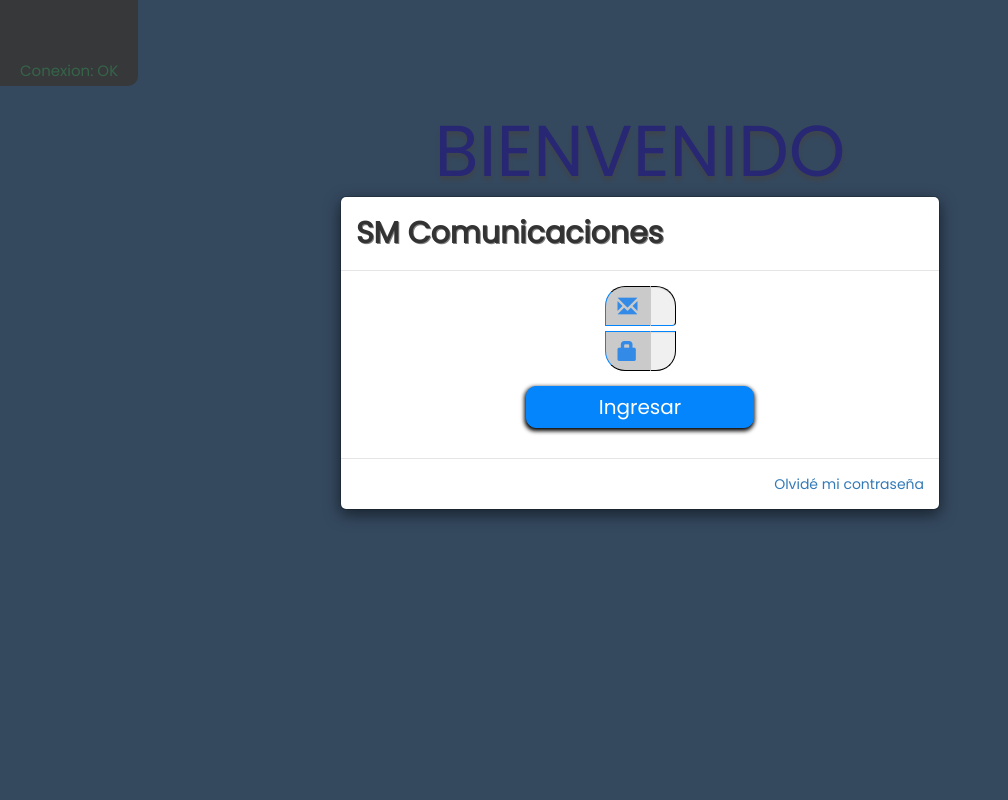
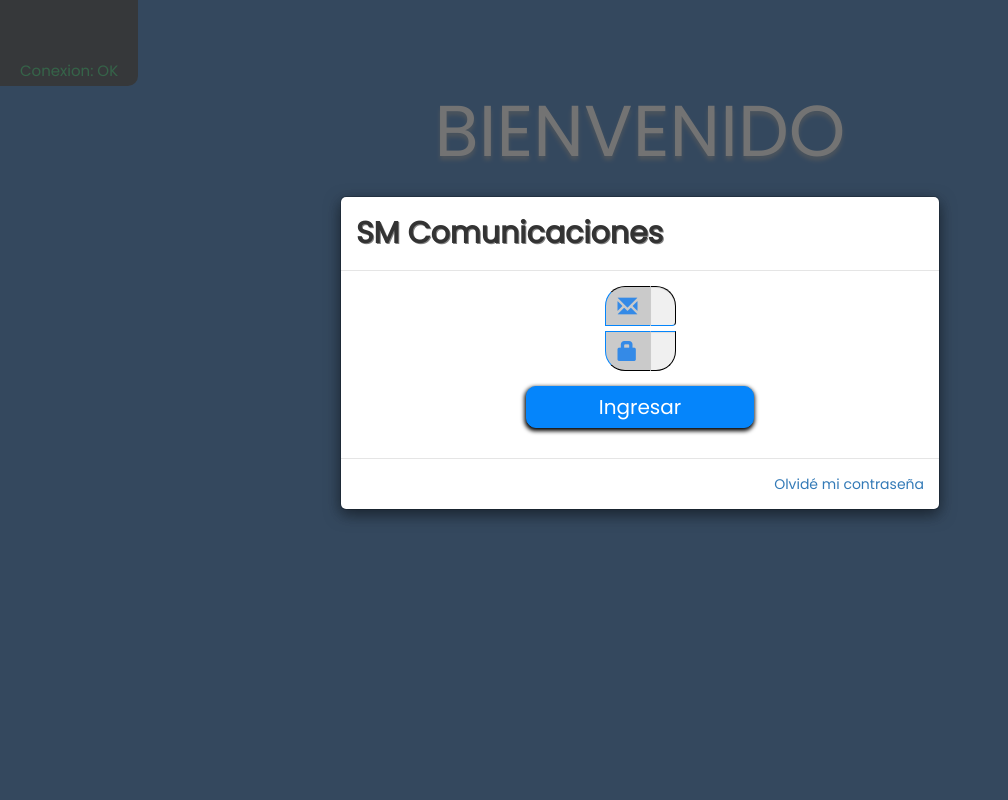
Before and after one commit to SantiagoH3/SM-Comunicaciones, a PHP site: page /login.php in a window 1280 px wide. Shown: the whole page, without its empty margins (0-1008 px from the left). Run offline with PHP 8.4, Linux system fonts and the light colour scheme.

Commit message:
Index estilos del login

```diff
--- a/login.css
+++ b/login.css
@@ -113,9 +113,9 @@
   color: #000000;
   display: table-cell;
   vertical-align: middle;
-  text-shadow: 0px 4px 4px rgba(90, 90, 90, 0.66);
-  color: blue;
-  padding-top: 100px;
+  text-shadow: 0px 4px 4px rgba(173, 173, 173, 0.66);
+  color: white;
+  padding-top: 7%;
 }
 body .login .show {
   display: block !important;
```
Also changed, not shown: index.php (+10 -0 lines).
